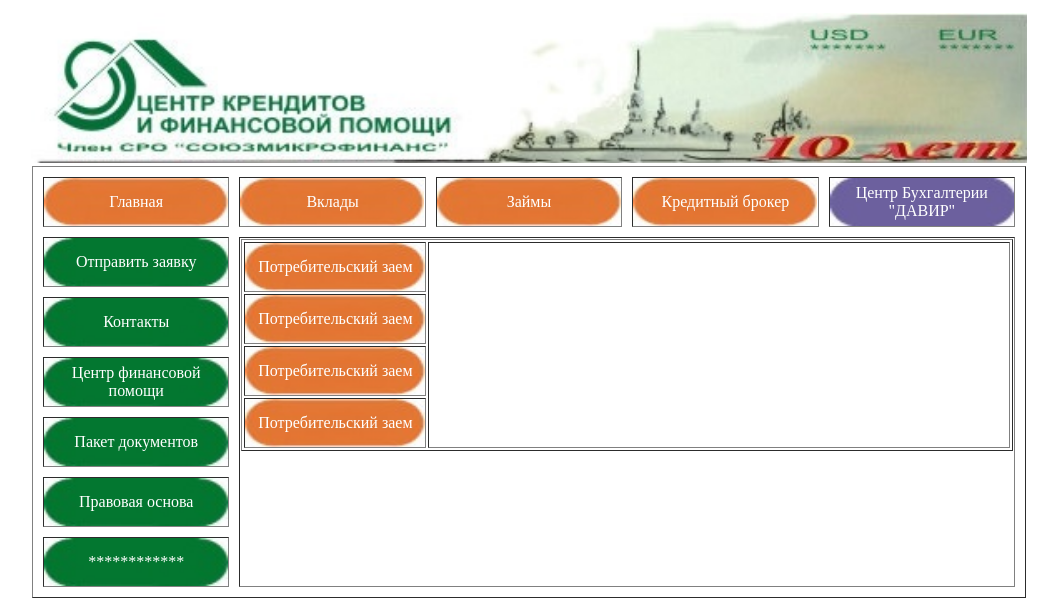
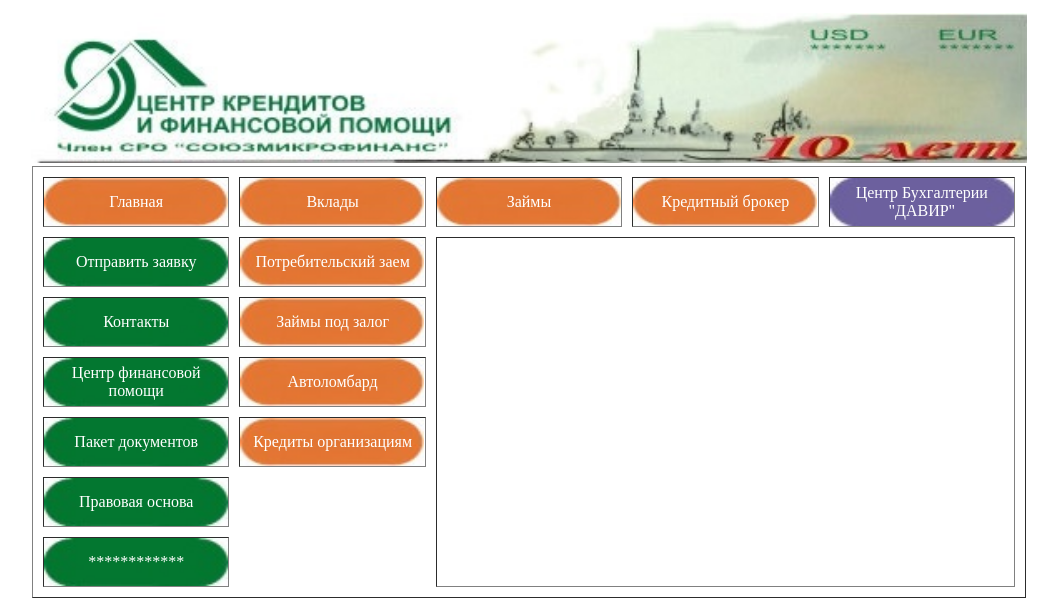
Before and after one commit to gikraychik/creditovk, a plain HTML site: page sched2.html in a window 1280 px wide. Shown: the top 598 px of the page, without its empty margins (111-1169 px from the left). Drawn offline with Linux system fonts and the light colour scheme.

Commit message:
Schedule 2 is done.

```diff
--- a/sched2.html
+++ b/sched2.html
@@ -24,34 +24,22 @@
 							</tr>
 							<tr>
 								<td class="green">Отправить заявку</td>
-								<td rowspan="6" colspan="4" valign="top">
-									<table width="100%" cols="2" border="1">
-										<tr>
-											<td class="orange">Потребительский заем</td>
-											<td rowspan="4">
-												<!-- here follows a content of current page -->
-											</td>
-										</tr>
-										<tr>
-											<td class="orange">Потребительский заем</td>
-										</tr>
-										<tr>
-											<td class="orange">Потребительский заем</td>
-										</tr>
-										<tr>
-											<td class="orange">Потребительский заем</td>
-										</tr>
-									</table>
+								<td class="orange">Потребительский заем</td>
+								<td colspan="3" rowspan="6" class="content">
+									<!-- next follows a content of the current page -->
 								</td>
 							</tr>
 							<tr>
 								<td class="green">Контакты</td>
+								<td class="orange">Займы под залог</td>
 							</tr>
 							<tr>
 								<td class="green">Центр финансовой помощи</td>
+								<td class="orange">Автоломбард</td>
 							</tr>
 							<tr>
 								<td class="green">Пакет документов</td>
+								<td class="orange">Кредиты организациям</td>
 							</tr>
 							<tr>
 								<td class="green">Правовая основа</td>
```
